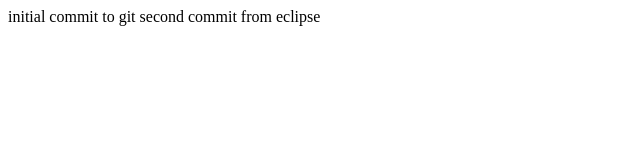
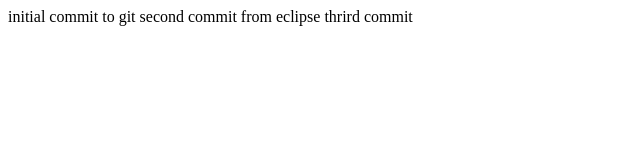
Before and after one commit to Laharnaman/com.youtube.rest, a plain HTML site: page com.youtube.rest/WebContent/index.html in a window 1280 px wide. Shown: the whole page, without its empty margins (0-640 px from the left). Drawn offline with Linux system fonts and the light colour scheme.

Commit message:
third change to index.html

```diff
--- a/com.youtube.rest/WebContent/index.html
+++ b/com.youtube.rest/WebContent/index.html
@@ -7,5 +7,6 @@
 <body>
 initial commit to git
 second commit from eclipse
+thrird commit
 </body>
 </html>
```
